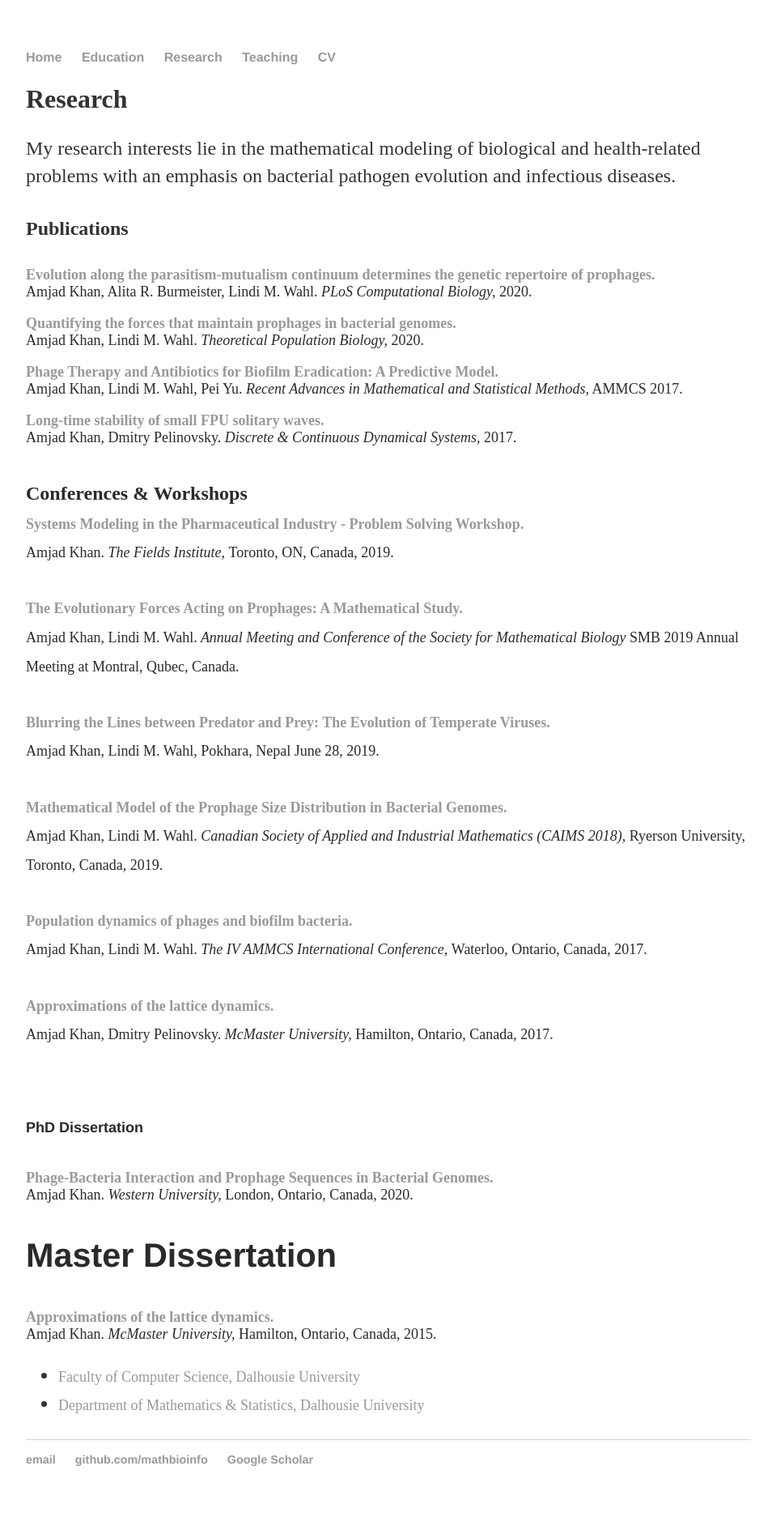
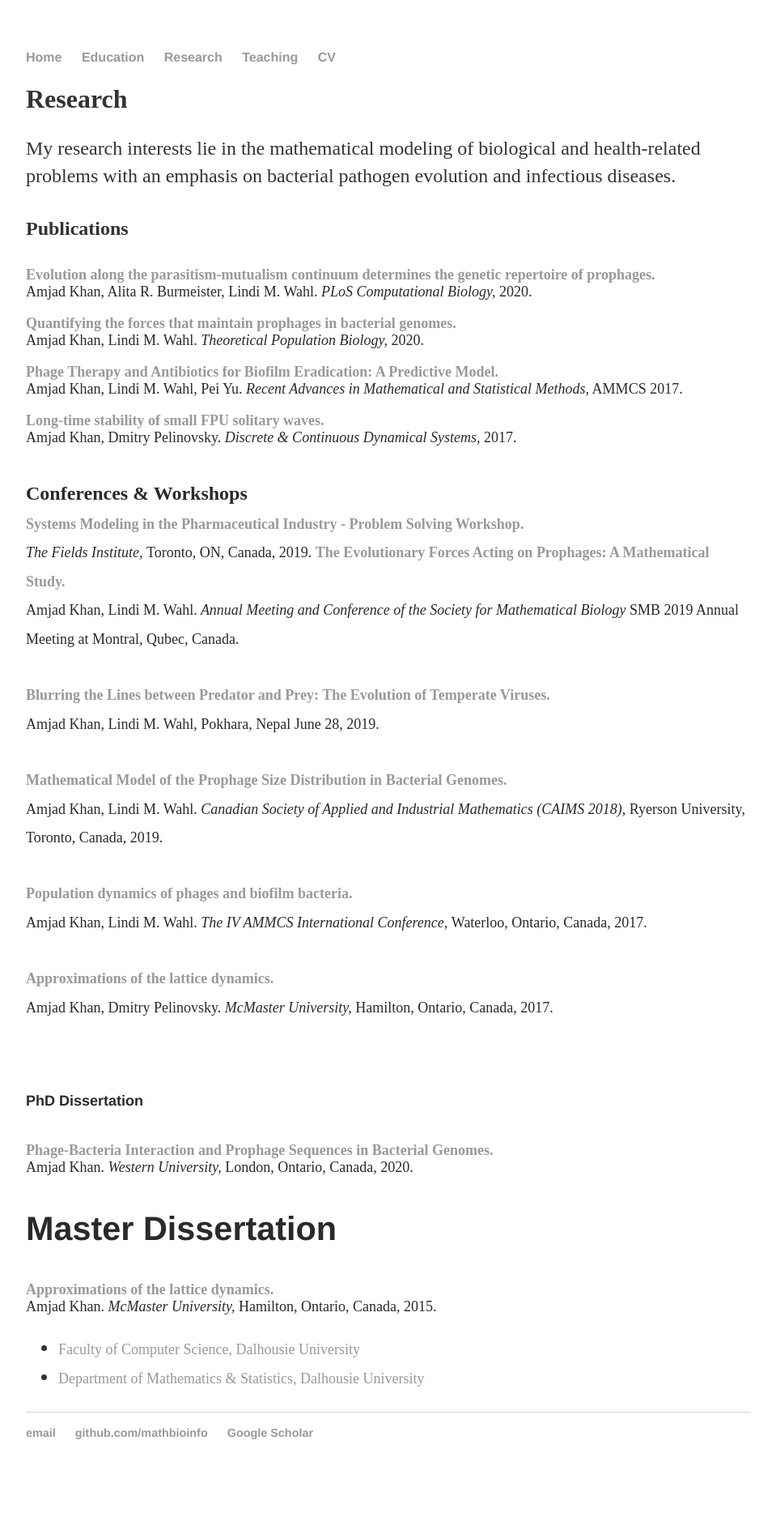
Before and after one commit to MathBioInfo/amjadkhan, a Jekyll site: the page built from Research/index.html, in a window 1280 px wide. Shown: the whole page at 81% size, without its empty margins (160-1119 px from the left). Built offline with Jekyll 4.4.1, drawn with Linux system fonts in a browser that asks for light colours; after the commit the page ends 1839 px from its top, so only the background shows below that.

Commit message:
Update index.html

```diff
--- a/Research/index.html
+++ b/Research/index.html
@@ -39,8 +39,7 @@ title: About my research
 	<p><font size="5"><b>Conferences & Workshops</b></font><br>
 	<a href="http://www.fields.utoronto.ca/activities/19-20/systems-modeling">
 	<strong> Systems Modeling in the Pharmaceutical Industry - Problem Solving Workshop.
-	</strong></a><br />Amjad Khan.<em> The Fields Institute, </em> Toronto, ON, Canada, 2019.
-	</font><br /><br /><font color="#2a2a2a" size="4">
+	</strong></a><br /><em> The Fields Institute, </em> Toronto, ON, Canada, 2019.
 	<a href="https://www.smb.org/">
 	<strong> The Evolutionary Forces Acting on Prophages: A Mathematical Study.
 	</strong></a><br />Amjad Khan, Lindi M. Wahl.<em> Annual Meeting and Conference of the Society for Mathematical Biology </em> SMB 2019 Annual Meeting at Montral, Qubec, Canada.
```
